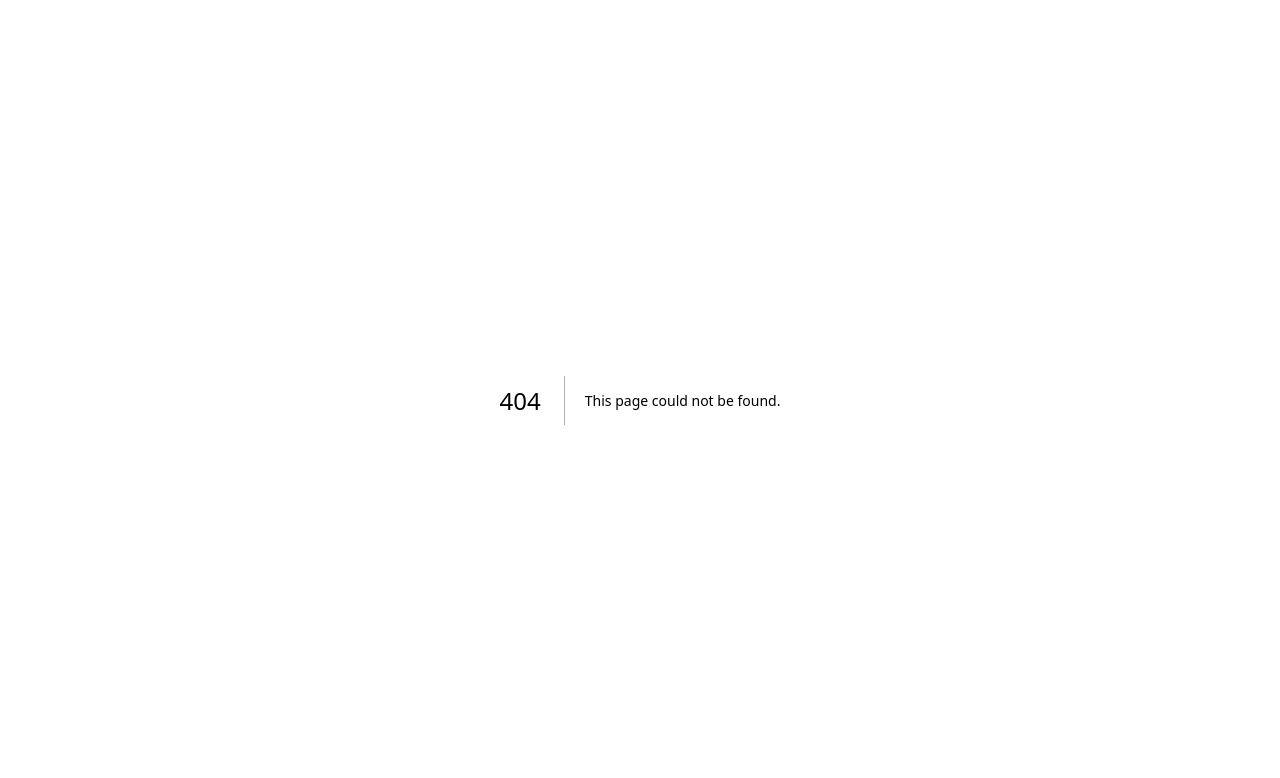
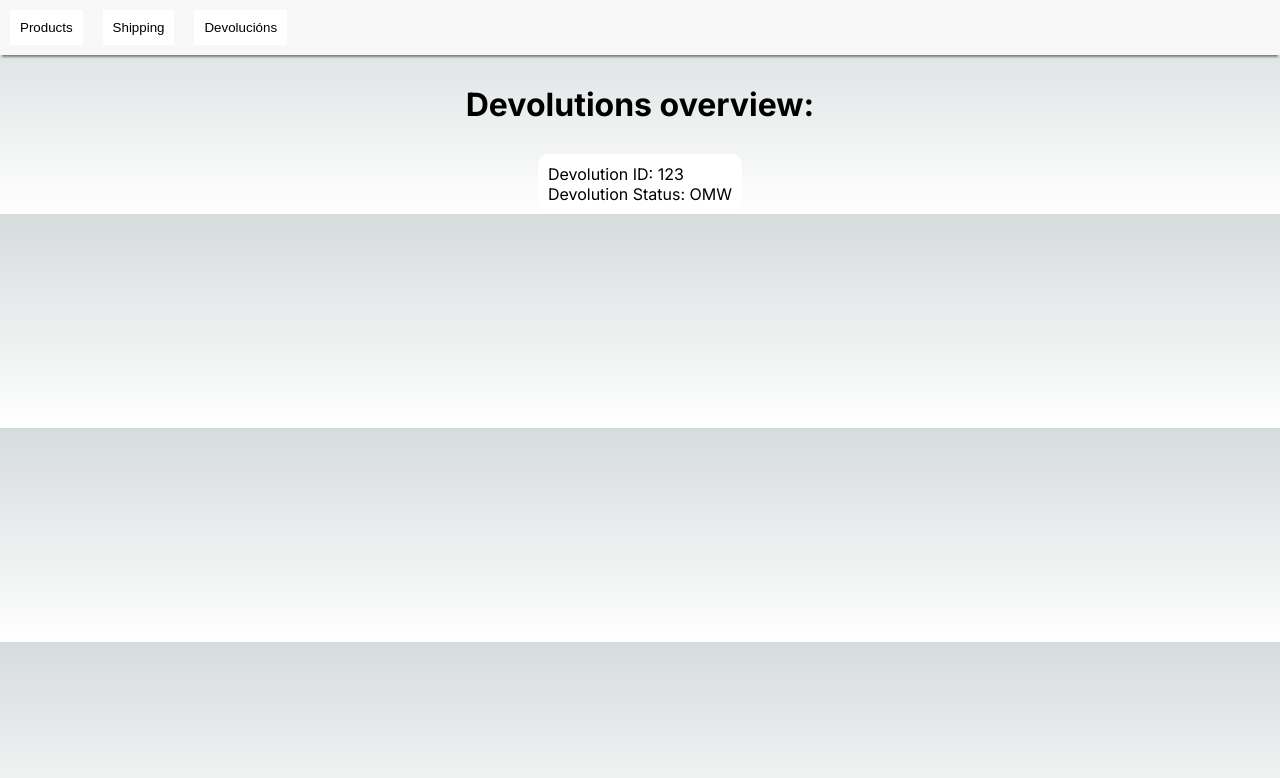
Before and after one commit to ASECAPocoTesteable/warehouse-web, a Next.js app: page /DevolutionsOverview in a window 1280 px wide. Before the commit this address had no page. Shown: the top 778 px of the page. Built offline with nearby package versions, Linux system fonts and the light colour scheme.

Commit message:
Creates a return page

```diff
--- a/src/app/AddProduct/page.js
+++ b/src/app/AddProduct/page.js
@@ -45,7 +45,7 @@ const AddProductPage = () => {
                             />
                         </div>
 
-                        <button style={{backgroundColor: "white", color: "black"}}>Continue</button>
+                        <button style={{backgroundColor: "white", color: "black", borderRadius: "5px"}}>Continue</button>
                     </form>
                 </div>
             </div>
--- /dev/null
+++ b/src/app/DevolutionsOverview/page.js
@@ -0,0 +1,20 @@
+import React from "react";
+import NavBar from "@/components/NavBar";
+import DevolutionCard from "@/components/DevolutionCard";
+
+
+const DevolutionsOverviewPage = () => {
+    return (
+        <div style={{display: "flex", flexDirection: "column", alignItems: "center", gap: "30px"}}>
+            <NavBar/>
+            <div style={{display: "flex", flexDirection: "column"}}>
+                <div style={{display: "flex", flexDirection: "column", alignItems: "center", gap: "30px"}}>
+                    <h1>Devolutions overview:</h1>
+                    <DevolutionCard devolutionId={"123"} devolutionStatus={"OMW"}/>
+                </div>
+            </div>
+        </div>
+    );
+};
+
+export default DevolutionsOverviewPage;
--- /dev/null
+++ b/src/components/DevolutionCard.js
@@ -0,0 +1,12 @@
+import React from 'react';
+
+const DevolutionCard = ({ devolutionId, devolutionStatus }) => {
+    return (
+        <div style={{ backgroundColor: "white", color: "black", padding: "10px", borderRadius: "10px"}}>
+            <p>Devolution ID: {devolutionId}</p>
+            <p>Devolution Status: {devolutionStatus}</p>
+        </div>
+    );
+};
+
+export default DevolutionCard;
--- a/src/components/NavBar.js
+++ b/src/components/NavBar.js
@@ -36,7 +36,7 @@ const NavBar = () => {
                     Shipping
                 </button>
             </Link>
-            <Link href="/inventory">
+            <Link href="/DevolutionsOverview">
                 <button style={{
                     backgroundColor: "white",
                     color: "black",
@@ -45,7 +45,7 @@ const NavBar = () => {
                     border: "none",
                     cursor: "pointer"
                 }}>
-                    Inventory
+                    Devolucións
                 </button>
             </Link>
         </div>
--- a/src/components/ShippingCard.js
+++ b/src/components/ShippingCard.js
@@ -1,6 +1,6 @@
 import React from 'react';
 
-const NavBar = ({ orderId, orderStatus }) => {
+const ShippingCard = ({ orderId, orderStatus }) => {
     return (
         <div style={{ backgroundColor: "white", color: "black", padding: "10px", borderRadius: "10px"}}>
             <p>Order ID: {orderId}</p>
@@ -9,4 +9,4 @@ const NavBar = ({ orderId, orderStatus }) => {
     );
 };
 
-export default NavBar;
+export default ShippingCard;
```
Also changed, not shown: src/app/DevolutionsOverview/styles.css (added).
